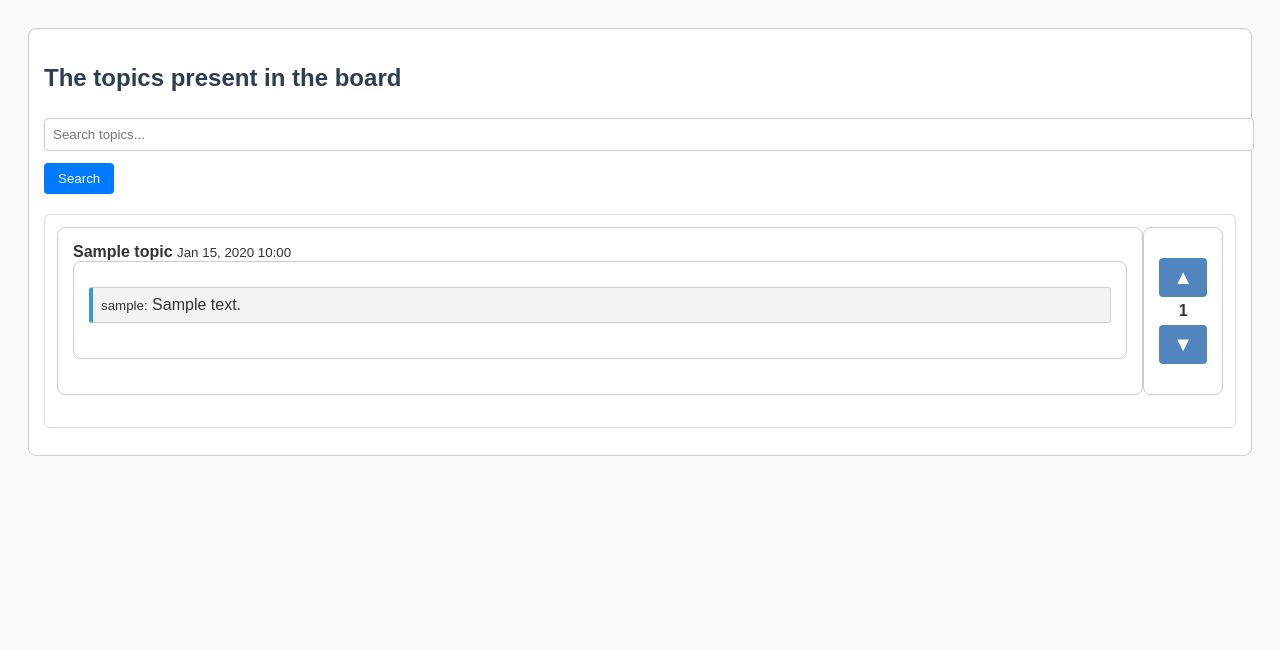
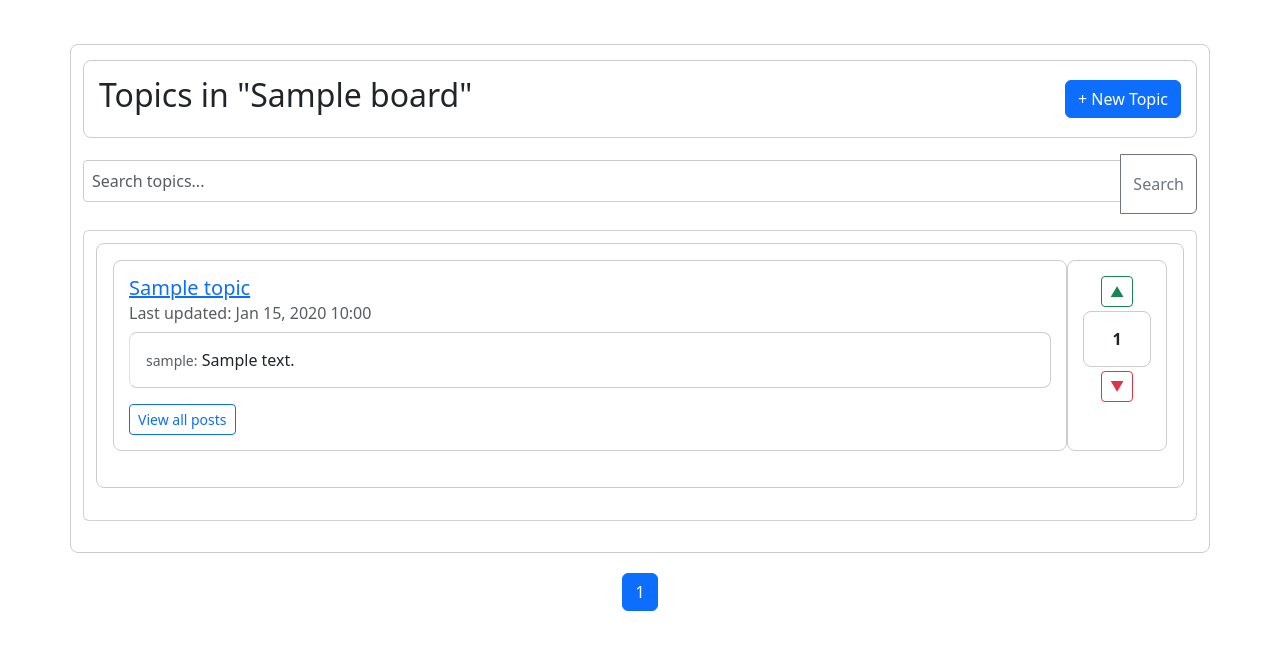
Before and after one commit to qwerty123950/forum_app, a Django app: page /boards/1/ in a window 1280 px wide. Shown: the top 650 px of the page. Run offline with Django 5.2, Linux system fonts and the light colour scheme; tables that the repository leaves empty hold one stand-in row (values such as "Sample post").

Commit message:
Added topic detail and pagination

```diff
--- a/boards/forms.py
+++ b/boards/forms.py
@@ -16,4 +16,4 @@ class NewTopicForm(forms.ModelForm):
 
     class Meta:
         model = Topic
-        fields = ['subject']
+        fields = ['subject', 'message']
--- a/boards/views.py
+++ b/boards/views.py
@@ -9,6 +9,7 @@ from django.http import JsonResponse, HttpResponse
 from django.views.decorators.csrf import csrf_exempt
 from django.shortcuts import render, redirect, get_object_or_404
 from django.core.paginator import Paginator
+from django.db.models import Prefetch
 from rest_framework.views import APIView
 from rest_framework.response import Response
 from rest_framework import viewsets, status, permissions
@@ -59,8 +60,8 @@ def delete_board(request, board_id):
 def board_success(request):
     return render(request, 'success.html')
 
+@login_required
 def new_topic(request, board_id):
-
     board = get_object_or_404(Board, pk=board_id)
 
     if request.method == 'POST':
@@ -68,15 +69,13 @@ def new_topic(request, board_id):
         if form.is_valid():
             topic = form.save(commit=False)
             topic.board = board
-
-            user = User.objects.first()
-            topic.starter = user
+            topic.starter = request.user
             topic.save()
 
             Post.objects.create(
                 message=form.cleaned_data.get('message'),
                 topic=topic,
-                created_by=user
+                created_by=request.user
             )
 
             return redirect('topic_success', board_id=board.pk)
@@ -86,22 +85,44 @@ def new_topic(request, board_id):
 
 def topic_success(request, board_id):
     board = get_object_or_404(Board, pk=board_id)
-    topics = board.topics.all()
-    return render(request, 'topic_success.html', {'board':board, 'topics':topics})
+    return render(request, 'topic_success.html', {'board': board})
 
 def list_topics(request, board_id):
     board = get_object_or_404(Board, pk=board_id)
     query = request.GET.get('q', '')
-    if query:
-        topics = board.topics.filter(subject__icontains=query).prefetch_related('posts')
-    else:
-        topics = board.topics.all().prefetch_related('posts')
+
+    topic_queryset = board.topics.filter(subject__icontains=query) if query else board.topics.all()
+
+    latest_posts = Post.objects.order_by('-created_at')
+    topic_queryset = topic_queryset.prefetch_related(
+        Prefetch('posts', queryset=latest_posts, to_attr='latest_posts')
+    ).order_by('last_updated')
+
+    paginator = Paginator(topic_queryset, 5)
+    page_number = request.GET.get('page')
+    topic_list = paginator.get_page(page_number)
+
+    form = NewTopicForm()
 
     return render(request, 'list_topics.html', {
         'board': board,
-        'topics': topics,
+        'topics': topic_list,
+        'form': form,
         'query': query
-        })
+    })
+
+def topic_detail(request, topic_id):
+    topic = get_object_or_404(Topic, id=topic_id)
+    posts = topic.posts.all().order_by('created_at')
+
+    paginator = Paginator(posts, 3)
+    page_number = request.GET.get('page')
+    page_obj = paginator.get_page(page_number)
+
+    return render(request, 'topic_detail.html', {
+        'topic': topic,
+        'posts': page_obj,
+    })
 
 @csrf_exempt
 def update_vote(request):
--- a/forum/urls.py
+++ b/forum/urls.py
@@ -16,6 +16,7 @@ urlpatterns = [
     path('success/', views.board_success, name='board_success'),
     path('boards/<int:board_id>/new/', views.new_topic, name='new_topic'),
     path('boards/<int:board_id>/', views.list_topics, name='list_topics'),
+    path('topics/<int:topic_id>/', views.topic_detail, name='topic_detail'),
     path('boards/vote/', views.update_vote, name='update_vote'),
     path('boards/<int:board_id>/new/success', views.topic_success, name='topic_success'),
     path('api-auth/', include('rest_framework.urls')),
--- a/templates/home.html
+++ b/templates/home.html
@@ -7,11 +7,11 @@
     <title>Forum Home</title>
     <link rel="stylesheet" href="{% static 'css/style.css' %}">
     {% if user.is_authenticated %}
-        <p>
+        <h4>
             Welcome, {{ user.username }} |
             <a href="{% url 'logout' %}">Logout | </a>
             <a href="{% url 'home_table' %}"> Switch to Table View</a>
-        </p>
+        </h4>
     {% else %}
         <a href="{% url 'login' %}">Login</a>
     {% endif %}
--- a/templates/list_topics.html
+++ b/templates/list_topics.html
@@ -6,43 +6,103 @@
     <meta name="viewport" content="width=device-width, initial-scale=1.0">
     <title>List Topics</title>
     <link rel="stylesheet" href="{% static 'css/style.css' %}">
+    <link href="https://cdn.jsdelivr.net/npm/bootstrap@5.3.3/dist/css/bootstrap.min.css" rel="stylesheet">
+    <script src="https://cdn.jsdelivr.net/npm/bootstrap@5.3.3/dist/js/bootstrap.bundle.min.js"></script>
 </head>
 <body>
-    <div class="container">
-        <h2>The topics present in the board</h2>
+<div class="container mt-4">
+    <div class="d-flex justify-content-between align-items-center mb-3">
+        <h2>Topics in "{{ board.name }}"</h2>
+        <button class="btn btn-primary" data-bs-toggle="offcanvas" data-bs-target="#newTopicOffCanvas">+ New Topic</button>
+    </div>
 
-        <form method="get" class="search-form">
-            <input type="text" name="q" placeholder="Search topics..." value="{{ query }}">
-            <button type="submit">Search</button>
+    <!-- Search -->
+    <form method="get" class="input-group mb-3">
+        <input type="text" name="q" class="form-control" placeholder="Search topics..." value="{{ query }}">
+        <button type="submit" class="btn btn-outline-secondary">Search</button>
     </form>
 
+    <!-- Topics List -->
     {% for topic in topics %}
-            <div class="topic-row" data-topic-id="{{ topic.id }}">
-                <div class="content">
-                    <strong>{{ topic.subject }}</strong>
-                    <small class="date">{{ topic.last_updated|date:"M d, Y H:i" }}</small>
-                    <div class="posts">
-                        {% for post in topic.posts.all %}
-                            <div class="post-card">
-                                <small class="author">{{ post.created_by.username }}:</small>
-                                {{ post.message }}
+    <div class="card mb-3 topic-row" data-topic-id="{{ topic.id }}">
+        <div class="card-body d-flex justify-content-between">
+            <div style="flex-grow: 1;">
+                <h5 class="card-title">
+                    <a href="{% url 'topic_detail' topic.id %}">{{ topic.subject }}</a>
+                </h5>
+
+                <h6 class="card-subtitle mb-2 text-muted">Last updated: {{ topic.last_updated|date:"M d, Y H:i" }}</h6>
+                {% for post in topic.latest_posts|slice:":3" %}
+                    <div class="border-start ps-3 mb-2">
+                        <small class="text-muted">{{ post.created_by.username }}:</small> {{ post.message }}
                     </div>
                 {% empty %}
-                            <div class="post-card">No posts yet.</div>
+                    <div class="text-muted">No posts yet.</div>
                 {% endfor %}
+                <a href="{% url 'topic_detail' topic.id %}" class="btn btn-sm btn-outline-primary mt-2">View all posts</a>
             </div>
+            <div class="text-center" style="width: 100px;">
+                <button class="btn btn-sm btn-outline-success upvote">&#9650;</button>
+                <div class="vote-count my-1">{{ topic.vote_count }}</div>
+                <button class="btn btn-sm btn-outline-danger downvote">&#9660;</button>
             </div>
-                <div class="votes">
-                    <button class="vote-btn upvote">&#9650;</button>
-                    <span class="vote-count">{{ topic.vote_count }}</span>
-                    <button class="vote-btn downvote">&#9660;</button>
         </div>
     </div>
     {% empty %}
-            <div class="no-data">No topics yet.</div>
+    <div class="alert alert-warning">No topics found.</div>
     {% endfor %}
 </div>
 
+<!-- Pagination block -->
+<nav aria-label="Page navigation">
+  <ul class="pagination justify-content-center">
+    {% if topics.has_previous %}
+      <li class="page-item">
+        <a class="page-link" href="?page=1{% if query %}&q={{ query }}{% endif %}">&laquo; First</a>
+      </li>
+      <li class="page-item">
+        <a class="page-link" href="?page={{ topics.previous_page_number }}{% if query %}&q={{ query }}{% endif %}">Previous</a>
+      </li>
+    {% endif %}
+
+    {% for num in topics.paginator.page_range %}
+      {% if topics.number == num %}
+        <li class="page-item active">
+          <span class="page-link">{{ num }}</span>
+        </li>
+      {% elif num > topics.number|add:'-3' and num < topics.number|add:'3' %}
+        <li class="page-item">
+          <a class="page-link" href="?page={{ num }}{% if query %}&q={{ query }}{% endif %}">{{ num }}</a>
+        </li>
+      {% endif %}
+    {% endfor %}
+
+    {% if topics.has_next %}
+      <li class="page-item">
+        <a class="page-link" href="?page={{ topics.next_page_number }}{% if query %}&q={{ query }}{% endif %}">Next</a>
+      </li>
+      <li class="page-item">
+        <a class="page-link" href="?page={{ topics.paginator.num_pages }}{% if query %}&q={{ query }}{% endif %}">Last &raquo;</a>
+      </li>
+    {% endif %}
+  </ul>
+</nav>
+
+<div class="offcanvas offcanvas-end" tabindex="-1" id="newTopicOffCanvas" aria-labelledby="newTopicLabel">
+    <div class="offcanvas-header">
+        <h5 class="offcanvas-title" id="newTopicLabel">Create New Topic</h5>
+        <button type="button" class="btn-close" data-bs-dismiss="offcanvas" aria-label="Close"></button>
+    </div>
+    <div class="offcanvas-body">
+        <form method="post" action="{% url 'new_topic' board.id %}">
+            {% csrf_token %}
+            {{ form.as_p }}
+            <button type="submit" class="btn btn-success">Submit</button>
+        </form>
+    </div>
+</div>
+
+<!-- JS for voting -->
 <script>
 document.querySelectorAll('.topic-row').forEach(function(row) {
     const upBtn = row.querySelector('.upvote');
--- a/templates/new_topic.html
+++ b/templates/new_topic.html
@@ -6,6 +6,8 @@
     <meta name="viewport" content="width=device-width, initial-scale=1.0">
     <title>New Topic</title>
     <link rel="stylesheet" href="{% static 'css/style.css' %}">
+    <link href="https://cdn.jsdelivr.net/npm/bootstrap@5.3.3/dist/css/bootstrap.min.css" rel="stylesheet">
+    <script src="https://cdn.jsdelivr.net/npm/bootstrap@5.3.3/dist/js/bootstrap.bundle.min.js"></script>
 </head>
 <body>
     <div class="container">
--- a/templates/topic_success.html
+++ b/templates/topic_success.html
@@ -10,7 +10,7 @@
 <body>
     <div class="container">
         <h2>Topic Created Successfully</h2>
-        <a href="{% url 'new_topic' board.id %}">Create new topic</a>
+        <a href="{% url 'list_topics' board.id %}">GOTO Topic List</a>
     </div>
 </body>
 </html>
```
Also changed, not shown: templates/home_table.html (+21 -15 lines), templates/topic_detail.html (added, +53 -0 lines). Lines whose indentation alone changed are shown as unchanged.
